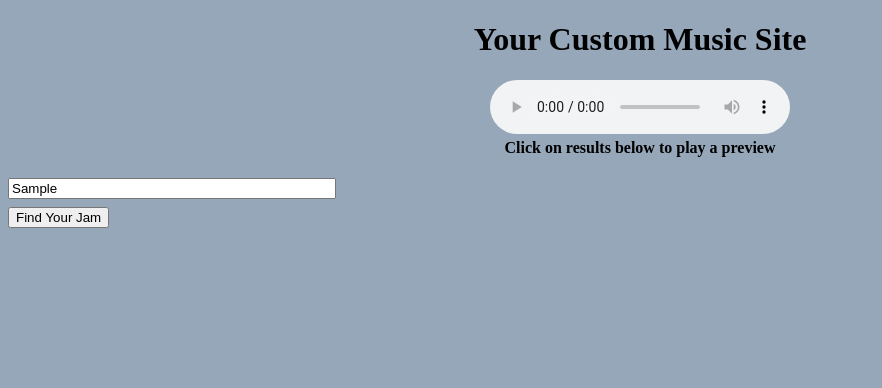
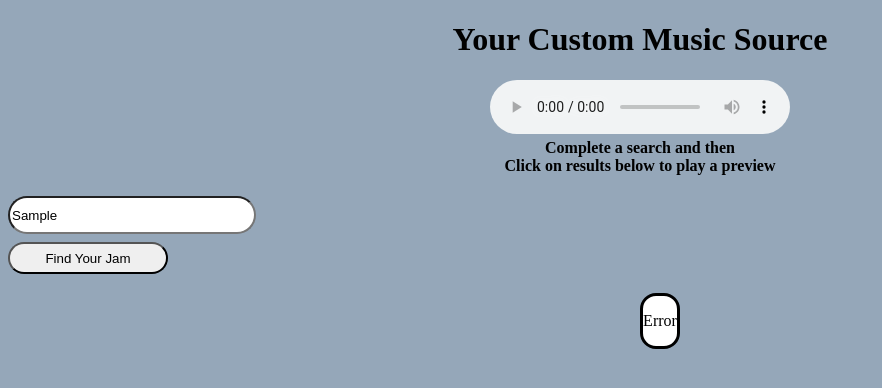
Before and after one commit to mjbiener/ajax--itunes-search-mjbiener, a website: page index.html in a window 1280 px wide. Both pictures are taken after typing "Sample" into the empty fields and a click on the button "Find Your Jam". Shown: the whole page, without its empty margins (0-882 px from the left). Drawn offline with Linux system fonts and the light colour scheme; no server answers.

Commit message:
all functions except no results message / added more styling

```diff
--- a/index.html
+++ b/index.html
@@ -11,11 +11,11 @@
 <body>
   <header>
     <div class= "header" id="header">
-      <h1>Your Custom Music Site</h1>
+      <h1>Your Custom Music Source</h1>
     </div>
     <div class="audio-player" id="player">
       <audio src='' value='' controls autoplay></audio>
-      <h4>Click on results below to play a preview</h4>
+      <h4>Complete a search and then<br>Click on results below to play a preview</h4>
     </div>
   </header>
 
--- a/main.css
+++ b/main.css
@@ -14,11 +14,16 @@ h4 {
     text-align: center
 }
 #search-box{
-    width: 20rem;
+    width: 15rem;
+    height: 2rem;
+    border-radius: 5em;
 }
 
 #search-button {
-margin-top: .5rem;
+    margin-top: .5rem;
+    width: 10rem;
+    height: 2rem;
+    border-radius: 10em;
 }
 
 #song-list {
@@ -35,4 +40,5 @@ li {
     margin: .2em;
     background-color: white;
     border: solid black 3px;
+    border-radius: 1em;
 }
--- a/main.js
+++ b/main.js
@@ -6,7 +6,6 @@ const form =document.querySelector('#music-search-form')
 const songList= document.querySelector('#song-list')
 
 form.addEventListener('submit', function (event) {
-    // console.log('running')
     event.preventDefault();
     clearResults();
     searchRequest();
@@ -26,26 +25,25 @@ function searchRequest () {
     .then(data => {
         for (let song of data.results) {
             if (song.trackName !== undefined) {
-
             renderMusicResults(song)
-            }
-            else {
+        }
+            else{
                 noResults(song)
-                // noResults(song)
             }
         }
     })
+    .catch(error => {
+        catchError()})
 }
 
 function noResults (song) {
     let indSong = document.createElement('li')
-        let noResult = document.createElement('p')
-        noResult.innerText="No results found"
-        indSong.appendChild(noResult)
-        songList.appendChild(indSong)
+
+    let noResult = document.createElement('p')
+    noResult.innerText= "No results found"
+    indSong.appendChild(noResult)
+    songList.appendChild(indSong)
 }
-
-
 
 function renderMusicResults (song) {
     // let songData = document.createElement ('div')
@@ -55,7 +53,6 @@ function renderMusicResults (song) {
     songAudio.className = 'music-player'
     songAudio.src = song.previewUrl
     songAudio.volume = .4
-    // songAudio.controls = true;
     indSong.appendChild(songAudio)
 
     let artwork = document.createElement('img')
@@ -76,11 +73,10 @@ function renderMusicResults (song) {
 
     let trackId= document.createElement('p')
     trackId.innerText=song.trackId
-    // indSong.appendChild(trackId)
 
     songList.appendChild(indSong)
 
-songList.addEventListener('click', e => {
+    songList.addEventListener('click', e => {
     playMusic(e.target.parentElement)
 })
 }
@@ -90,3 +86,11 @@ function playMusic(song) {
     console.log(song.firstElementChild)
     audio.src = song.firstElementChild.src
 }
+
+function catchError () {
+    let indSong = document.createElement('li')
+    let errorEl = document.createElement('p')
+    errorEl.innerText = 'Error'
+    indSong.appendChild(errorEl)
+    songList.appendChild(indSong)
+}
```
